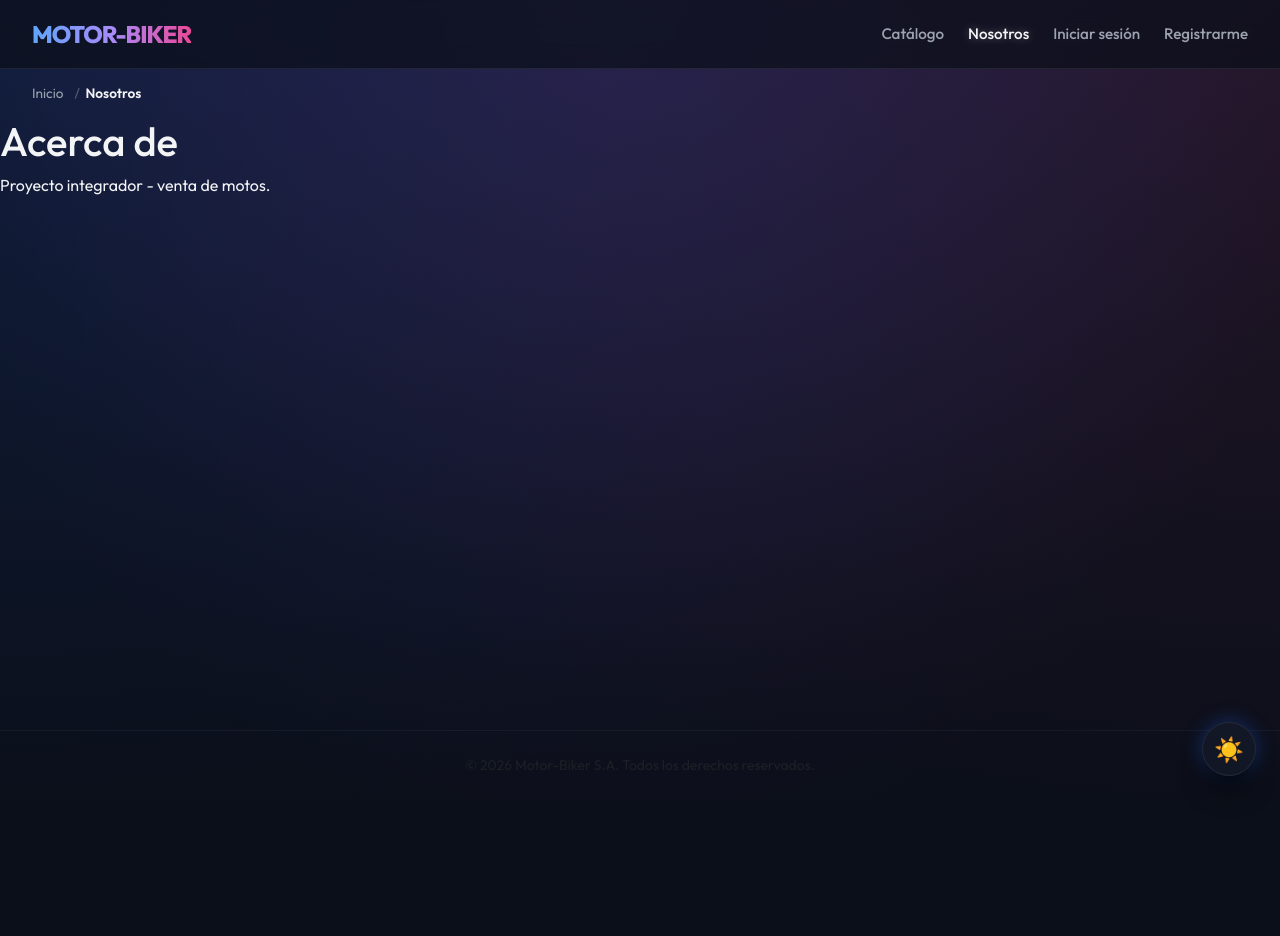
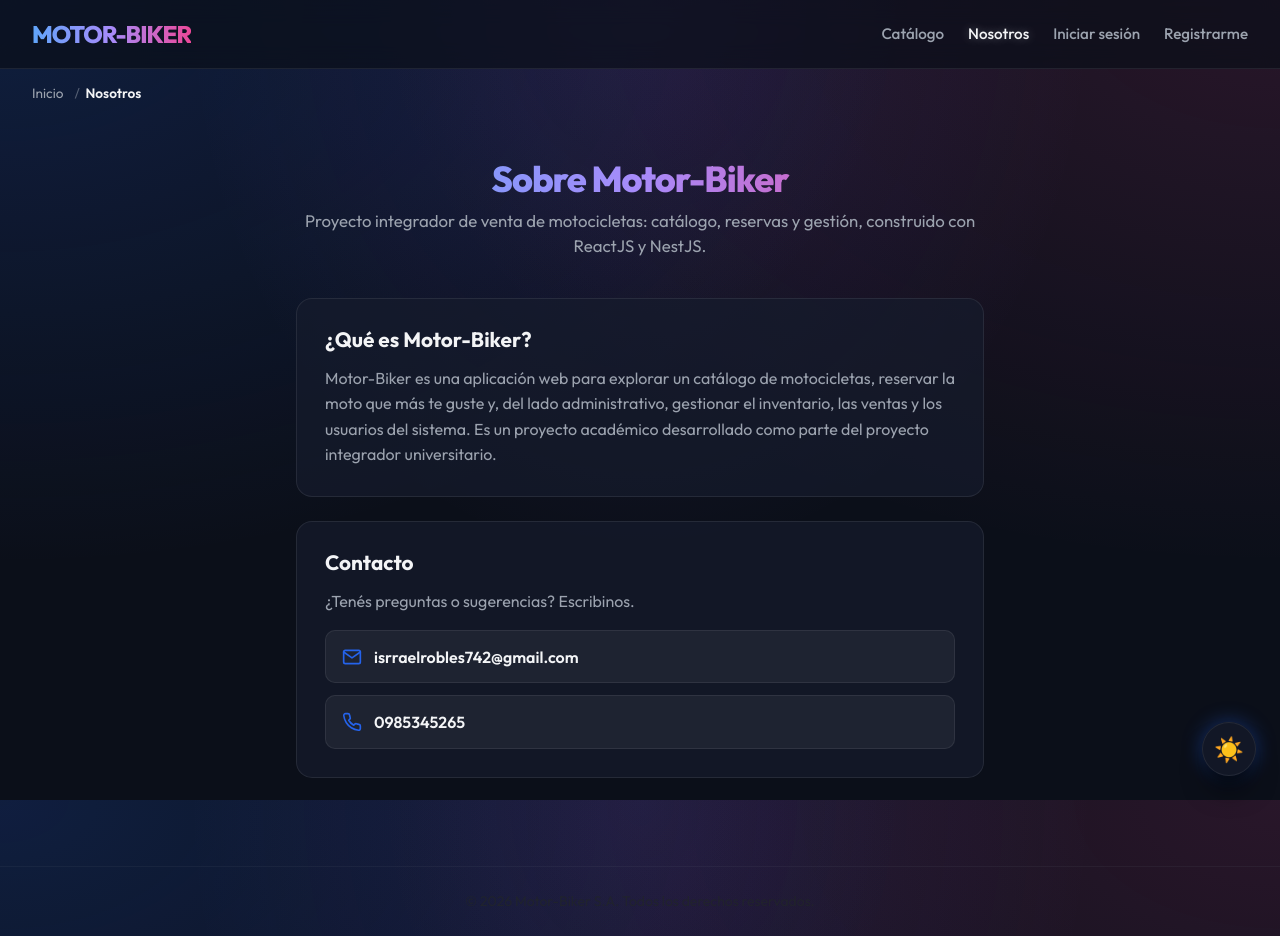
Before and after one commit to Romeorobles/Motor-Biker, a React (Vite) app: page /about in a window 1280 px wide. Before the commit the page ends 800 px from the top, so only its background shows below. Built offline with nearby package versions, Linux system fonts and the light colour scheme; no server answers.

Commit message:
Completa la página Nosotros con descripción del proyecto e información de contacto

```diff
--- a/src/components/icons.tsx
+++ b/src/components/icons.tsx
@@ -65,3 +65,11 @@ export function CheckIcon({ className }: IconProps) {
     </svg>
   )
 }
+
+export function PhoneIcon({ className }: IconProps) {
+  return (
+    <svg className={className} viewBox="0 0 24 24" fill="none" stroke="currentColor" strokeWidth="2" strokeLinecap="round" strokeLinejoin="round">
+      <path d="M22 16.92v3a2 2 0 0 1-2.18 2 19.79 19.79 0 0 1-8.63-3.07 19.5 19.5 0 0 1-6-6 19.79 19.79 0 0 1-3.07-8.67A2 2 0 0 1 4.11 2h3a2 2 0 0 1 2 1.72c.127.96.361 1.903.7 2.81a2 2 0 0 1-.45 2.11L8.09 9.91a16 16 0 0 0 6 6l1.27-1.27a2 2 0 0 1 2.11-.45c.907.339 1.85.573 2.81.7A2 2 0 0 1 22 16.92z" />
+    </svg>
+  )
+}
--- /dev/null
+++ b/src/pages/About.css
@@ -0,0 +1,84 @@
+.about-page {
+  padding: 2.5rem 1rem 4rem;
+  max-width: 720px;
+}
+
+.about-header {
+  text-align: center;
+  margin-bottom: 2.5rem;
+}
+
+.about-title {
+  font-size: 2.25rem;
+  font-weight: 800;
+  letter-spacing: -1px;
+  margin-bottom: 0.5rem;
+  background: var(--gradient-brand);
+  -webkit-background-clip: text;
+  -webkit-text-fill-color: transparent;
+}
+
+.about-subtitle {
+  color: var(--text-secondary);
+  font-size: 1.05rem;
+}
+
+.about-card {
+  background: var(--bg-card);
+  border: 1px solid var(--border-color);
+  border-radius: 16px;
+  padding: 1.75rem;
+  margin-bottom: 1.5rem;
+  backdrop-filter: blur(10px);
+}
+
+.about-card h2 {
+  font-size: 1.3rem;
+  font-weight: 700;
+  margin: 0 0 0.85rem;
+  color: var(--text-primary);
+}
+
+.about-card p {
+  color: var(--text-secondary);
+  line-height: 1.6;
+  margin: 0;
+}
+
+.about-contact-lead {
+  margin-bottom: 1rem !important;
+}
+
+.about-contact-list {
+  display: flex;
+  flex-direction: column;
+  gap: 0.75rem;
+}
+
+.about-contact-item {
+  display: flex;
+  align-items: center;
+  gap: 0.75rem;
+  padding: 0.85rem 1rem;
+  border-radius: 10px;
+  border: 1px solid var(--border-color);
+  background: var(--overlay-hover-1);
+  color: var(--text-primary);
+  text-decoration: none;
+  font-weight: 600;
+  transition: background 0.2s ease, border-color 0.2s ease, transform 0.2s ease;
+}
+
+.about-contact-item:hover {
+  background: var(--overlay-hover-2);
+  border-color: var(--accent);
+  transform: translateX(4px);
+  color: var(--accent);
+}
+
+.about-contact-icon {
+  width: 20px;
+  height: 20px;
+  flex: 0 0 auto;
+  color: var(--accent);
+}
--- a/src/pages/About.tsx
+++ b/src/pages/About.tsx
@@ -1,8 +1,41 @@
+import { MailIcon, PhoneIcon } from '../components/icons'
+import './About.css'
+
 function About() {
   return (
-    <div>
-      <h1>Acerca de</h1>
-      <p>Proyecto integrador - venta de motos.</p>
+    <div className="container about-page animated-fade-in">
+      <header className="about-header">
+        <h1 className="about-title">Sobre Motor-Biker</h1>
+        <p className="about-subtitle">
+          Proyecto integrador de venta de motocicletas: catálogo, reservas y gestión, construido con
+          ReactJS y NestJS.
+        </p>
+      </header>
+
+      <div className="about-card">
+        <h2>¿Qué es Motor-Biker?</h2>
+        <p>
+          Motor-Biker es una aplicación web para explorar un catálogo de motocicletas, reservar la
+          moto que más te guste y, del lado administrativo, gestionar el inventario, las ventas y
+          los usuarios del sistema. Es un proyecto académico desarrollado como parte del proyecto
+          integrador universitario.
+        </p>
+      </div>
+
+      <div className="about-card">
+        <h2>Contacto</h2>
+        <p className="about-contact-lead">¿Tenés preguntas o sugerencias? Escribinos.</p>
+        <div className="about-contact-list">
+          <a className="about-contact-item" href="mailto:isrraelrobles742@gmail.com">
+            <MailIcon className="about-contact-icon" />
+            <span>isrraelrobles742@gmail.com</span>
+          </a>
+          <a className="about-contact-item" href="tel:+593985345265">
+            <PhoneIcon className="about-contact-icon" />
+            <span>0985345265</span>
+          </a>
+        </div>
+      </div>
     </div>
   )
 }
```
